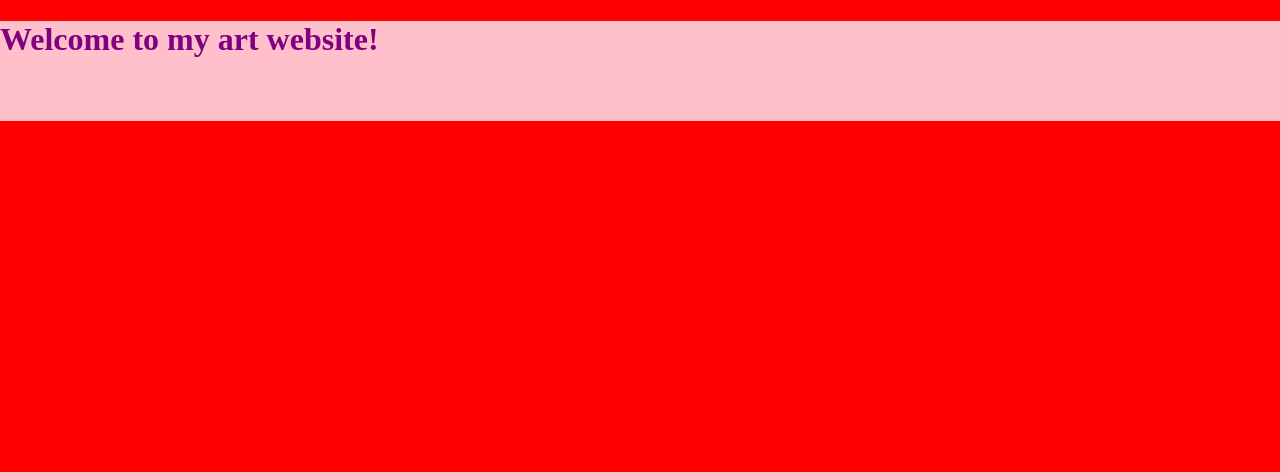
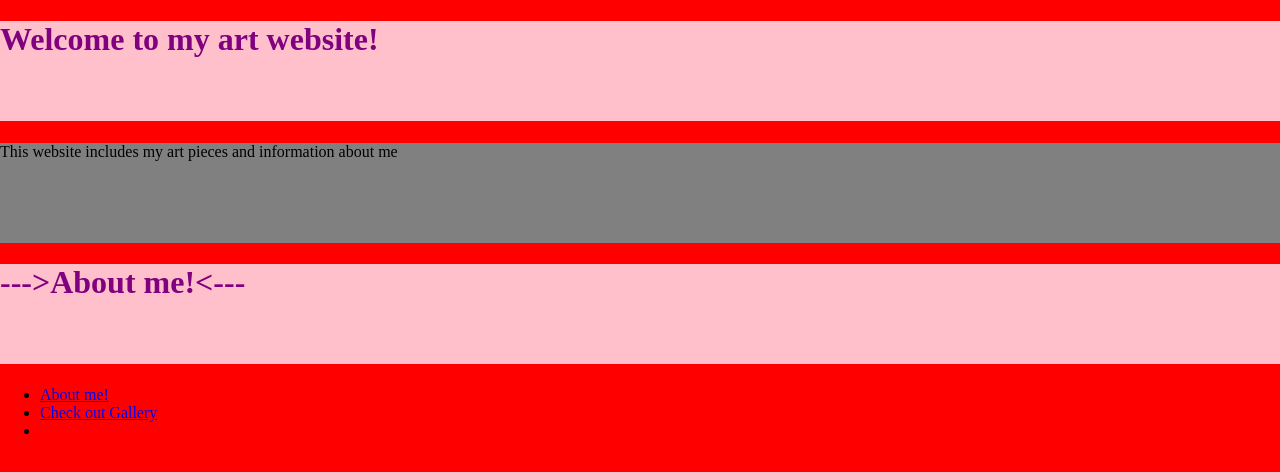
Before and after one commit to Harrison-Connolly/Website-project, a plain HTML site: page Index.htm in a window 1280 px wide. Drawn offline with Linux system fonts and the light colour scheme; files that its build step writes are made by us from their sources.

Commit message:
Add files via upload

```diff
--- a/Index.htm
+++ b/Index.htm
@@ -12,6 +12,7 @@
 <!-- links to css / path-->
 
 <link rel="stylesheet" type="text/css" href="css/style.css"
+
 <!-- Names our webpage -->
 
 <title> My Art Website </title>
@@ -24,6 +25,20 @@
 <h1> Welcome to my art website! </h1>
 
 
+<p> This website includes my art pieces and information about me</p>
+
+<h1>--->About me!<---</h1>
+<div>
+    <div>
+        <ul>
+            <li><a href="About.html">About me!</a></li>
+            <li><a href="Gallery.html">Check out Gallery</a></li>
+            <li></li>
+        </ul>
+    </div>
+    <div>
+    </div>
+</div>
 </body>
 
 
```
Also changed, not shown: Gallery.html (added, +16 -0 lines), About.html (added).
